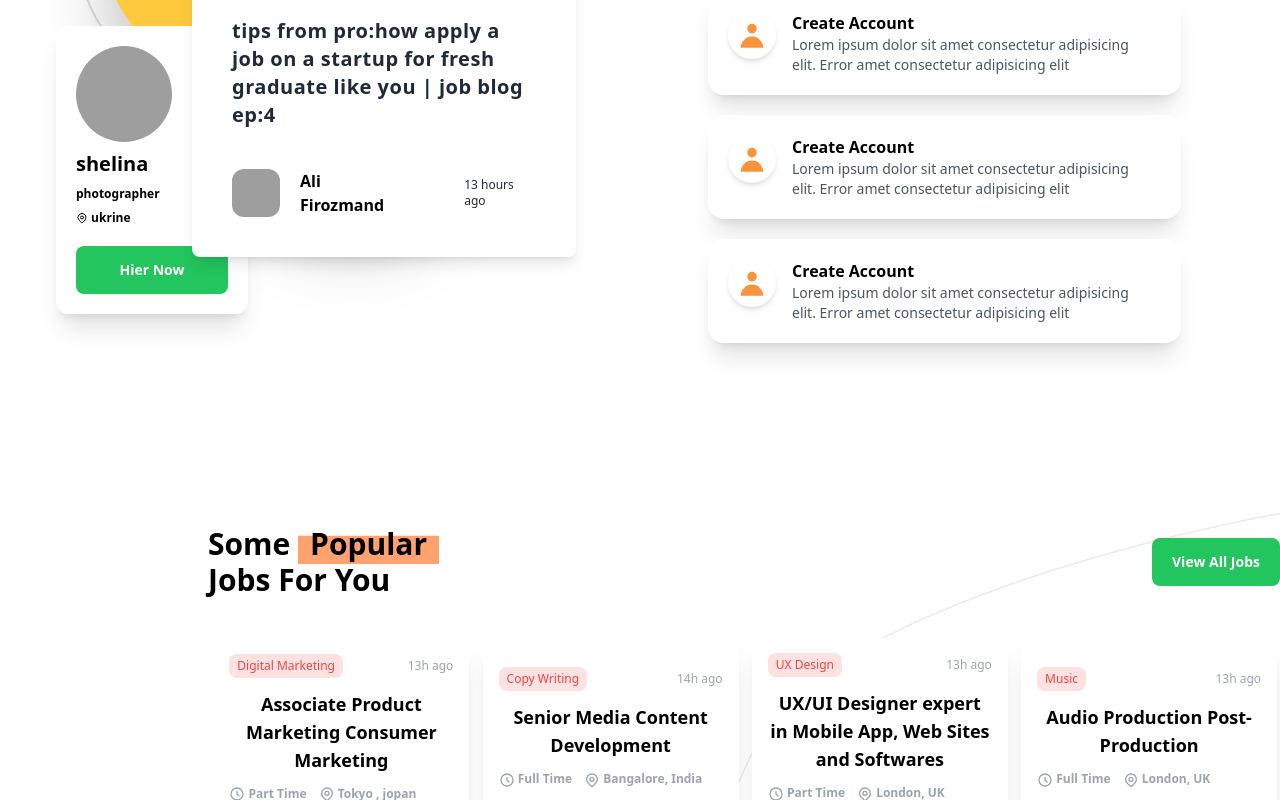
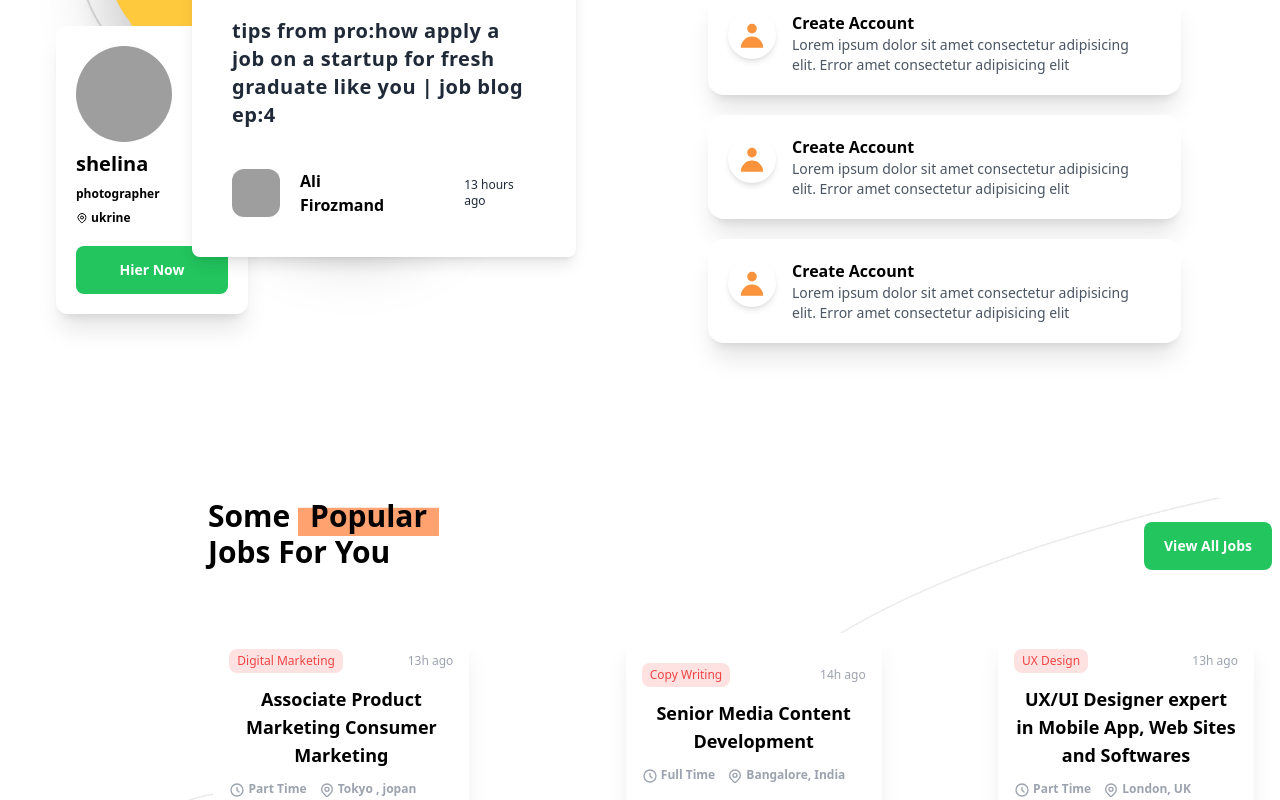
Before and after one commit to firozmand/our-job, a website: page index.html in a window 1280 px wide. Shown: the part 2000-2800 px from the top of the page. Drawn offline with nearby package versions, Linux system fonts and the light colour scheme; grey boxes are pictures that could not be loaded.

Commit message:
fix bug ; )

```diff
--- a/index.html
+++ b/index.html
@@ -15,7 +15,7 @@
 <body class="w-screen overflow-x-hidden  bg-white ">
 
   <!-- sec header -->
-  <div class=" absolute flex flex-wrap   w-screen h-1/2   ">
+  <div class=" absolute flex flex-wrap   w-screen    ">
     <section class=" flex flex-wrap w-screen justify-center items-start  ">
       <div class="navbar w-full max-w-7xl ">
         <div class=" flex flex-row w-full justify-between items-center ">
@@ -84,7 +84,7 @@
 
   <!-- sec header -->
   <section class=" w-full flex flex-col justify-center items-center">
-    <div class="flex flex-wrap max-w-7xl  h-screen w-full  md:items-end justify-center  ">
+    <div class="flex flex-wrap max-w-7xl  h-screen w-full  md:items-center justify-center  ">
 
       <section class="flex flex-wrap w-screen max-w-7xl justify-center items-center pt-3     ">
         <div
@@ -801,17 +801,19 @@
 
 
   <!-- sec 3-->
-  <section class=" w-full h-screen    flex flex-col justify-center items-center ">
+  <section class=" w-full  my-36  flex flex-col justify-end items-end 2xl:items-center  ">
+    <div class="w-full flex flex-row  max-w-[1366px] justify-center items-center overflow-hidden relative ">
+
     <img src="src/photo/sec3bg.png" class="bg-cover w-full  absolute z-0" alt="">
-    <div class=" w-full  flex flex-col    max-w-7xl justify-center items-center ">
+    <div class=" w-full  flex flex-col justify-center items-center md:justify-start md:items-start  ">
       <!-- toping-->
-      <div class="w-full flex flex-row  justify-between items-center ">
+      <div class="w-full flex flex-row  justify-end items-end ">
         <h1 class=" capitalize font-semibold text-3xl text-center md:text-left text-black z-10 md:ml-52 w-full">some <span
             class=" bg-[url('src/photo/bgtxt.png')] bg-cover bg-bottom px-3 max-w-xs ">popular</span> <br> jobs for you<span class=" text-xs text-blue-600 font-bold  md:hidden ">See More...</span>
         </h1>
         <div class="">
           <div
-            class="btn hidden md:flex bg-green-500 border-0 text-white w-32 capitalize hover:bg-transparent hover:border-2 hover:border-green-500 hover:text-green-500">
+            class="btn hidden md:flex bg-green-500 border-0 text-white w-32 capitalize hover:bg-transparent hover:border-2 mr-2 hover:border-green-500 hover:text-green-500">
             view all jobs</div>
         </div>
       </div>
@@ -819,17 +821,17 @@
 
       <!-- middling-->
       <!-- Swiper -->
-      <div class="flex flex-col w-screen justify-end items-end swiper1">
-        <div class="  w-5/6 h-96  flex flex-row items-start justify-start  ">
+      <div class="flex w-64 flex-col  md:w-screen md:justify-end md:items-end items-center swiper1">
+        <div class=" w-full  md:w-5/6 h-96  flex flex-row items-center justify-center  ">
       <!-- Swiper -->
-    <div class="swiper mySwiper1">
+    <div class="swiper  mySwiper1">
       <div class="swiper-wrapper">
 
 
 
                     <!-- slid-->
                     <div class="swiper-slide rounded-xl flex flex-col">
-                            <div class="flex flex-col p-4 justify-center items-center   w-64 my-10 bg-white shadow-xl rounded-md ">
+                            <div class="flex flex-col p-4 justify-center items-center   w-64 my-10 md: bg-white shadow-xl rounded-md ">
                               <div class="w-full flex flex-row justify-between items-center">
                                 <h1 class=" bg-red-100 rounded-lg px-2 text-xs text-red-500 p-1">Digital Marketing</h1>
                                 <p class="text-gray-400 text-xs">13h ago</p>
@@ -863,7 +865,7 @@
                     </div>
                     <!-- slid-->
                     <div class="swiper-slide rounded-xl flex flex-col">
-                      <div class="flex flex-col p-4 justify-center items-center h-64   w-64 my-10 bg-white shadow-xl rounded-md ">
+                      <div class="flex flex-col p-4 justify-center items-center h-64   w-64 my-10 md:ml-10 bg-white shadow-xl rounded-md ">
                         <div class="w-full flex flex-row justify-between items-center">
                           <h1 class=" bg-red-100 rounded-lg px-2 text-xs text-red-500 p-1">Copy Writing</h1>
                           <p class="text-gray-400 text-xs">14h ago</p>
@@ -897,7 +899,7 @@
                     </div>
                     <!-- slid-->
                     <div class="swiper-slide rounded-xl flex flex-col">
-                      <div class="flex flex-col p-4 justify-center items-center h-64   w-64 my-10 bg-white shadow-xl rounded-md ">
+                      <div class="flex flex-col p-4 justify-center items-center h-64   w-64 my-10 md:ml-10 bg-white shadow-xl rounded-md ">
                         <div class="w-full flex flex-row justify-between items-center">
                           <h1 class=" bg-red-100 rounded-lg px-2 text-xs text-red-500 p-1">UX Design</h1>
                           <p class="text-gray-400 text-xs">13h ago</p>
@@ -929,7 +931,7 @@
                     </div>
                     <!-- slid-->
                     <div class="swiper-slide rounded-xl flex flex-col">
-                      <div class="flex flex-col p-4 justify-center items-center h-64   w-64 my-10 bg-white shadow-xl rounded-md ">
+                      <div class="flex flex-col p-4 justify-center items-center h-64   w-64 my-10 md:ml-10 bg-white shadow-xl rounded-md ">
                         <div class="w-full flex flex-row justify-between items-center">
                           <h1 class=" bg-red-100 rounded-lg px-2 text-xs text-red-500 p-1">Music</h1>
                           <p class="text-gray-400 text-xs">13h ago</p>
@@ -961,10 +963,9 @@
                         </div>
                       </div>
                     </div>
-
                      <!-- slid-->
                      <div class="swiper-slide rounded-xl flex flex-col">
-                                                <div class="flex flex-col p-4 justify-center items-center   w-64 my-10 bg-white shadow-xl rounded-md ">
+                                                <div class="flex flex-col p-4 justify-center items-center   w-64 my-10 md:ml-10 bg-white shadow-xl rounded-md ">
                                                   <div class="w-full flex flex-row justify-between items-center">
                                                     <h1 class=" bg-red-100 rounded-lg px-2 text-xs text-red-500 p-1">Digital Marketing</h1>
                                                     <p class="text-gray-400 text-xs">13h ago</p>
@@ -998,7 +999,7 @@
                     </div>
                     <!-- slid-->
                     <div class="swiper-slide rounded-xl flex flex-col">
-                                          <div class="flex flex-col p-4 justify-center items-center h-64   w-64 my-10 bg-white shadow-xl rounded-md ">
+                                          <div class="flex flex-col p-4 justify-center items-center h-64   w-64 my-10 md:ml-10 bg-white shadow-xl rounded-md ">
                                             <div class="w-full flex flex-row justify-between items-center">
                                               <h1 class=" bg-red-100 rounded-lg px-2 text-xs text-red-500 p-1">Copy Writing</h1>
                                               <p class="text-gray-400 text-xs">14h ago</p>
@@ -1032,7 +1033,7 @@
                     </div>
                     <!-- slid-->
                     <div class="swiper-slide rounded-xl flex flex-col">
-                                          <div class="flex flex-col p-4 justify-center items-center h-64   w-64 my-10 bg-white shadow-xl rounded-md ">
+                                          <div class="flex flex-col p-4 justify-center items-center h-64   w-64 my-10 md:ml-10 bg-white shadow-xl rounded-md ">
                                             <div class="w-full flex flex-row justify-between items-center">
                                               <h1 class=" bg-red-100 rounded-lg px-2 text-xs text-red-500 p-1">UX Design</h1>
                                               <p class="text-gray-400 text-xs">13h ago</p>
@@ -1064,7 +1065,7 @@
                     </div>
                     <!-- slid-->
                     <div class="swiper-slide rounded-xl flex flex-col">
-                                          <div class="flex flex-col p-4 justify-center items-center h-64   w-64 my-10 bg-white shadow-xl rounded-md ">
+                                          <div class="flex flex-col p-4 justify-center items-center h-64   w-64 my-10 md:ml-10 bg-white shadow-xl rounded-md ">
                                             <div class="w-full flex flex-row justify-between items-center">
                                               <h1 class=" bg-red-100 rounded-lg px-2 text-xs text-red-500 p-1">Music</h1>
                                               <p class="text-gray-400 text-xs">13h ago</p>
@@ -1102,7 +1103,7 @@
 
       </div>
 
-      <div class="hidden  md:flex flex-row justify-center items-center swiper-pagination yoyo"></div>
+      <div class="hidden  md:flex flex-row justify-center items-center swiper-pagination absolute  "></div>
       <div class="flex md:hidden flex-row justify-center items-center swiper-pagination yoyo2 "></div>
 
 
@@ -1114,34 +1115,49 @@
         <!-- Initialize Swiper -->
         <script>
           var swiper = new Swiper(".mySwiper1", {
-            slidesPerView: 2,
-            spaceBetween: 100,
+            slidesPerView: 1,
+        spaceBetween: 10,
         pagination: {
           el: ".swiper-pagination",
           clickable: true,
         },
         breakpoints: {
-              "@0.00": {
+                    100: {
             slidesPerView: 1,
             spaceBetween: 10,
-             centeredSlides: true,
+
 
           },
-              "@0.75": {
+          640: {
             slidesPerView: 2,
-                spaceBetween: 10,
+            spaceBetween: 20,
+            slidesPerView: "auto",
         centeredSlides: true,
+        spaceBetween: 30,
 
           },
-              "@1.00": {
+          768: {
+            slidesPerView: 2,
+            spaceBetween: 40,
+          },
+          1000: {
             slidesPerView: 3,
-                spaceBetween: 10,
+            spaceBetween: 40,
+          },
+          1222: {
+            slidesPerView: 3,
+            spaceBetween: 50,
+          },
 
+          1366: {
+            slidesPerView: 4,
+            spaceBetween: 50,
           },
-              "@1.50": {
-                slidesPerView: 4,
-                spaceBetween: 10,
+          2116: {
+            slidesPerView: 5,
+            spaceBetween: 10
           },
+
             },
               navigation: {
                 nextEl: ".swiper-button-next",
@@ -1158,6 +1174,7 @@
 
 
 
+    </div>
     </div>
   </section>
 
--- a/src/custom.css
+++ b/src/custom.css
@@ -21,16 +21,20 @@
   display: -webkit-flex;
 
 }
-
+.swiper-slide{
+  position: static !important;
+}
+.swiper-wrapper{
+  position: static !important;
+}
+.swiper{
+  position: static !important;
+}
 .btn:active:hover,
 .btn:active:focus {
   transform: none !important;
 }
-.yoyo {
 
-  left: -7% !important;
-  width: 100% !important;
-}
 .yoyo2 {
 
   bottom: 3px !important;
--- a/tailwind.config.js
+++ b/tailwind.config.js
@@ -2,6 +2,10 @@ module.exports = {
   content: ["index.html"],
   theme: {
     extend: {},
+    maxWidths: {
+      '1/8': '1366px',
+    }
+
   },
   plugins: [require("daisyui")],
 }
```
Also changed, not shown: style.css. Lines whose indentation alone changed are shown as unchanged.
